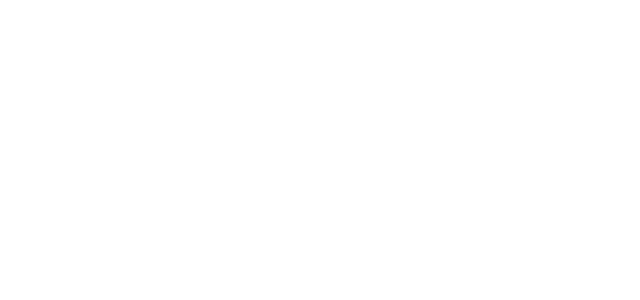
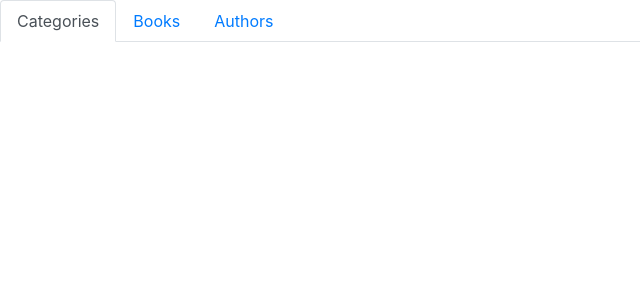
Before and after one commit to samman06/goodread, a React (Create React App) app in the folder client/: page /admincontrols in a window 1280 px wide. Shown: the top 300 px of the page, without its empty margins (0-640 px from the left). Built offline with nearby package versions, Linux system fonts and the light colour scheme.

Commit message:
create AdminNavItem component

```diff
--- a/client/src/App.js
+++ b/client/src/App.js
@@ -6,6 +6,7 @@ import {checkForAdminToken} from './actions/authActions';
 import store from './store';
 import './App.css';
 import AdminLogin from "./components/AdminAuth/AdminLogin"
+import AdminNavItem from "./components/AdminAuth/AdminNavItem"
 
 
 checkForAdminToken()
@@ -16,6 +17,7 @@ class App extends Component {
         <BrowserRouter>
           <div className="App">
           <Route path="/" exact component={AdminLogin}/>
+          <Route path="/admincontrols" exact component={AdminNavItem}/>
         </div>
         </BrowserRouter>
       </Provider>
--- /dev/null
+++ b/client/src/components/AdminAuth/AdminNavItem.js
@@ -0,0 +1,31 @@
+import React, { Component } from 'react';
+import { Nav, NavItem, NavLink } from "reactstrap";
+import classnames from "classnames";
+
+class AdminNavItem extends Component {
+    render() {
+        return (
+            <div>
+                <Nav tabs>
+                    <NavItem>
+                        <NavLink className={classnames({ active: true })} >
+                            Categories
+                        </NavLink>
+                    </NavItem>
+                    <NavItem>
+                        <NavLink className={classnames({ active: false })}>
+                            Books
+                        </NavLink>
+                    </NavItem>
+                    <NavItem>
+                        <NavLink className={classnames({ active: false })}                        >
+                            Authors
+                        </NavLink>
+                    </NavItem>
+                </Nav>
+            </div>
+        );
+    }
+}
+
+export default AdminNavItem
```
